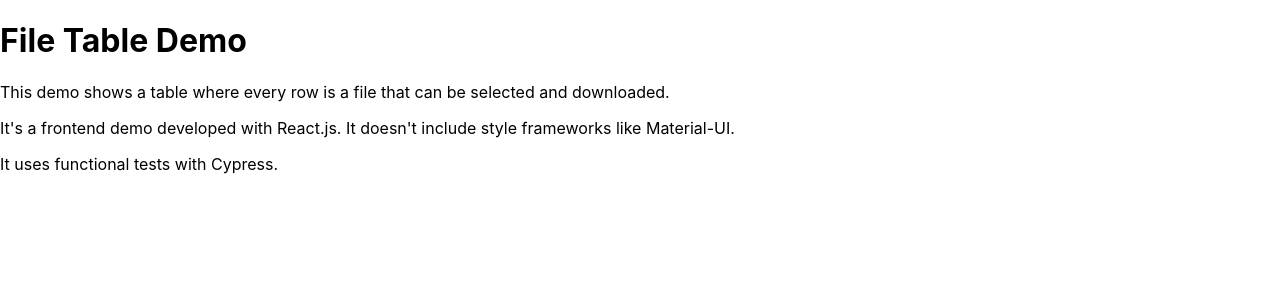
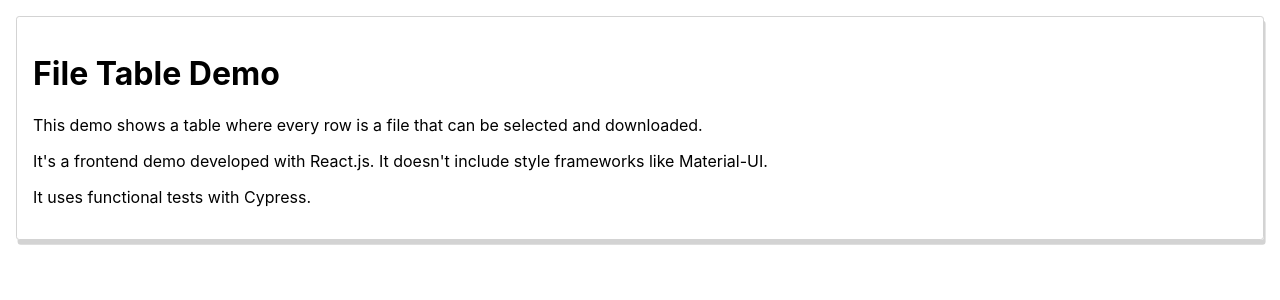
Before and after one commit to AMS777/file-table-demo, a React (Create React App) app: page / in a window 1280 px wide. Shown: the top 300 px of the page. Built offline with nearby package versions, Linux system fonts and the light colour scheme.

Commit message:
Add content border on homepage

```diff
--- a/src/App.tsx
+++ b/src/App.tsx
@@ -1,6 +1,8 @@
 import React from 'react';
 
-import { Homepage } from './pages';
+import { Homepage } from './pages/homepage';
+
+import './styles/global.scss';
 
 function App() {
   return <Homepage />;
--- a/src/pages/Homepage.jsx
+++ b/src/pages/homepage/Homepage.tsx
@@ -1,8 +1,10 @@
 import * as React from 'react';
+
+import './styles.scss';
 
 function Homepage() {
   return (
-    <>
+    <div className="homepage-border" data-test="homepage-border">
       <h1 data-test="homepage-title">File Table Demo</h1>
       <article data-test="homepage-description">
         <p>
@@ -14,7 +16,7 @@ function Homepage() {
         </p>
         <p>It uses functional tests with Cypress.</p>
       </article>
-    </>
+    </div>
   );
 }
 
--- /dev/null
+++ b/src/pages/homepage/styles.scss
@@ -0,0 +1,8 @@
+@import '../../styles/variables';
+
+.homepage-border {
+  padding: 1em;
+  border: 1px solid $border-color-primary;
+  box-shadow: 0.1em 0.3em $border-color-primary;
+  border-radius: 0.2em;
+}
--- /dev/null
+++ b/src/styles/_variables.scss
@@ -0,0 +1,4 @@
+$color-primary: black;
+$color-soft-primary: lightgray;
+
+$border-color-primary: $color-soft-primary;
--- /dev/null
+++ b/src/styles/global.scss
@@ -0,0 +1,6 @@
+body {
+  margin: 0;
+  padding: 1em;
+  font-family: BlinkMacSystemFont, 'Segoe UI', 'Roboto', 'Oxygen', 'Ubuntu', 'Cantarell',
+    'Fira Sans', 'Droid Sans', 'Helvetica Neue', sans-serif;
+}
```
Also changed, not shown: src/pages/homepage/index.ts (renamed from src/pages/index.js), 2 other files (tests, documents, lock files or other folders).
